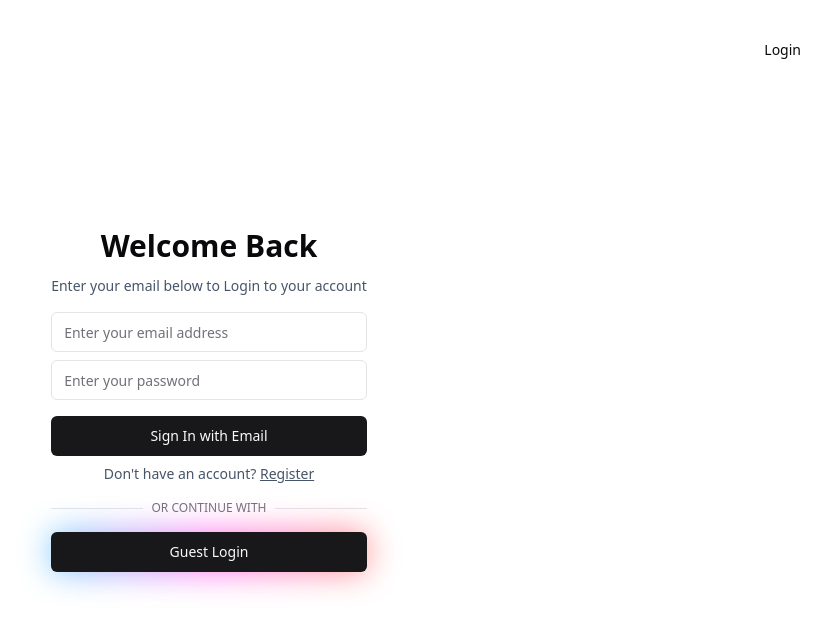
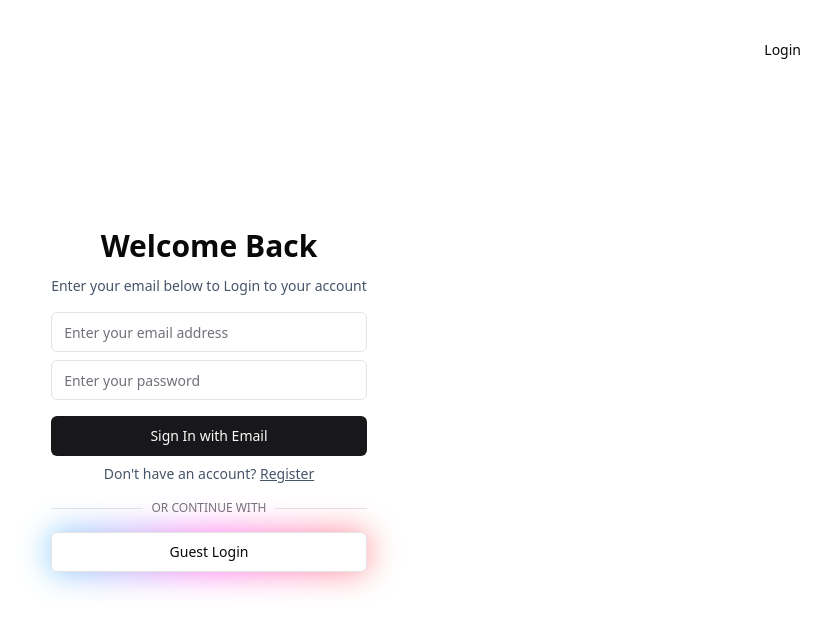
Before and after one commit to shleecloud/tailwind-dashboard, a React (Vite) app: page /login in a window 1280 px wide. Shown: the top 632 px of the page, without its empty margins (431-1262 px from the left). Built offline with nearby package versions, Linux system fonts and the light colour scheme.

Commit message:
style: fix login page text

```diff
--- a/src/pages/Login.jsx
+++ b/src/pages/Login.jsx
@@ -17,13 +17,12 @@ export default function Login() {
   function onSubmit(data) {
     console.log(data);
     toast({
-      description: "Check your email and password",
+      description: "Check your Email and Password",
     });
   }
 
   return (
     <div
-      title="container"
       className="h-full relative flex-col items-center justify-center grid" // lg:max-w-none lg:grid-cols-2 lg:px-0"
     >
       <a
@@ -32,9 +31,6 @@ export default function Login() {
       >
         Login
       </a>
-      {/* <div title="side-image" className="bg-slate-200 w-half">
-        image plate
-      </div> */}
       <div className="mx-auto flex w-full flex-col justify-center space-y-6 sm:w-[375px]">
         <div className="mx-auto flex flex-col items-center justify-center space-y-4">
           <div className="flex flex-col space-y-3 text-center">
@@ -113,7 +109,11 @@ export default function Login() {
           </div>
           <div className="relative w-full group">
             <div className="absolute transition-all duration-1000 opacity-70 -inset-px bg-gradient-to-r from-[#44BCFF] via-[#FF44EC] to-[#FF675E] rounded-xl blur-lg group-hover:opacity-100 group-hover:-inset-1 group-hover:duration-200 animate-tilt" />
-            <Button className="relative w-full" type="button">
+            <Button
+              className="relative w-full hover:bg-white"
+              variant="outline"
+              type="button"
+            >
               Guest Login
             </Button>
           </div>
--- a/tailwind.config.js
+++ b/tailwind.config.js
@@ -2,10 +2,10 @@
 module.exports = {
   darkMode: ["class"],
   content: [
-    './pages/**/*.{js,jsx}',
-    './components/**/*.{js,jsx}',
-    './app/**/*.{js,jsx}',
-    './src/**/*.{js,jsx}',
+    "./pages/**/*.{js,jsx}",
+    "./components/**/*.{js,jsx}",
+    "./app/**/*.{js,jsx}",
+    "./src/**/*.{js,jsx}",
   ],
   prefix: "",
   theme: {
@@ -71,7 +71,10 @@ module.exports = {
         "accordion-down": "accordion-down 0.2s ease-out",
         "accordion-up": "accordion-up 0.2s ease-out",
       },
+      dropShadow: {
+        glow: ["0 0 5px #44BCFF", "0 0 6px #FF44EC", "0 0 10px #FF675E"],
+      },
     },
   },
   plugins: [require("tailwindcss-animate")],
-}
+};
```
